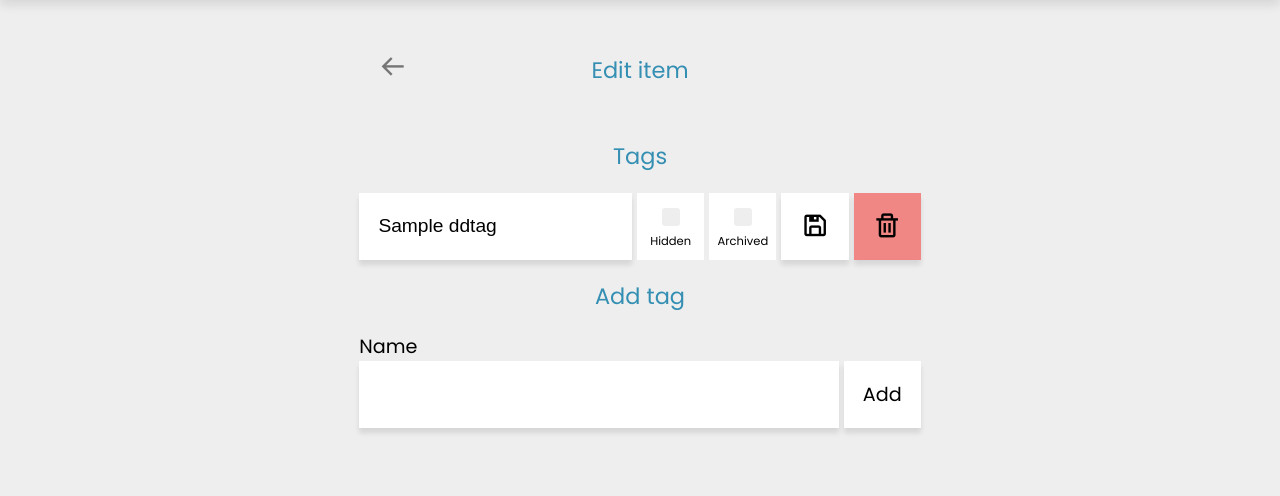
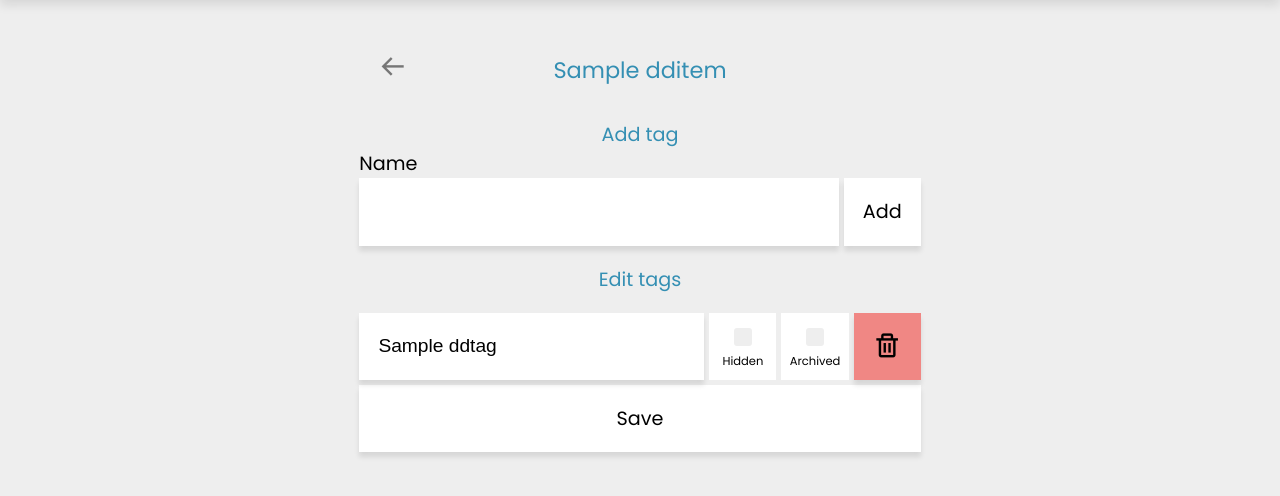
Before and after one commit to SamuelRosander/datadrone, a Flask app: page /items/1/tags in a window 1280 px wide. Shown: the part 69-565 px from the top of the page. Run offline with Flask 3, Linux system fonts and the light colour scheme; a user stored in the database is signed in; tables that the repository leaves empty hold one stand-in row (values such as "Sample post").

Commit message:
Update tag model (#20)
* Update tag model

* Update tag page to single form

```diff
--- a/datadrone/forms.py
+++ b/datadrone/forms.py
@@ -1,7 +1,8 @@
 from flask_wtf import FlaskForm
 from flask_login import current_user
 from wtforms import StringField, PasswordField, SubmitField, BooleanField, \
-    HiddenField, FloatField, RadioField, DateField, TimeField
+    HiddenField, FloatField, RadioField, DateField, TimeField, FieldList, \
+    FormField
 from wtforms.validators import Length, Email, EqualTo, ValidationError, \
     Optional, DataRequired
 from .extensions import bcrypt
@@ -106,7 +107,12 @@ class EditTagForm(FlaskForm):
                           Length(min=1, max=32), DataRequired()])
     hidden = BooleanField("Hidden")
     archived = BooleanField("Archived")
-    submit = SubmitField("Update")
+    tag_id = HiddenField("id")
+
+
+class EditTagsForm(FlaskForm):
+    tags = FieldList(FormField(EditTagForm))
+    submit = SubmitField("Save")
 
 
 class AddLocationForm(FlaskForm):
--- a/datadrone/models.py
+++ b/datadrone/models.py
@@ -1,14 +1,11 @@
 from flask import current_app
+from sqlalchemy.ext.hybrid import hybrid_property
+from sqlalchemy.orm import aliased
 from .extensions import db, login_manager
 from flask_login import UserMixin
 from itsdangerous import URLSafeTimedSerializer as Serializer
 from itsdangerous import SignatureExpired
 from datetime import datetime
-
-
-@login_manager.user_loader
-def load_user(user_id):
-    return User.query.get(int(user_id))
 
 
 class User(db.Model, UserMixin):
@@ -19,8 +16,10 @@ class User(db.Model, UserMixin):
     email = db.Column(db.String(128), unique=True, nullable=False)
     register_date = db.Column(
         db.DateTime, nullable=False, default=datetime.utcnow())
-    items = db.relationship("Item", backref="owner", lazy=True)
-    locations = db.relationship("Location", backref="owner", lazy=True)
+    items = db.relationship("Item", backref="owner", lazy=True,
+                            order_by="Item.item_id")
+    locations = db.relationship("Location", backref="owner", lazy=True,
+                                order_by="Location.location_id")
 
     def get_reset_token(self):
         s = Serializer(current_app.config["SECRET_KEY"])
@@ -50,11 +49,29 @@ class Item(db.Model):
     itemname = db.Column(db.String(64), nullable=False)
     geo_default = db.Column(db.Boolean, default=False)
     deleted = db.Column(db.Boolean, default=False)
-    entries = db.relationship("Entry", backref="item", lazy=True)
-    tags = db.relationship("Tag", backref="item", lazy=True)
+    entries = db.relationship("Entry", backref="item", lazy=True,
+                              order_by="Entry.entry_id")
+    tags = db.relationship("Tag", backref="item", lazy=True,
+                           order_by="Tag.tag_id")
 
     def __repr__(self):
         return f"Item('{self.item_id}', '{self.user_id}', '{self.itemname}')"
+
+    @hybrid_property
+    def active_tags(self):
+        return [tag for tag in self.tags
+                if not tag.deleted and not tag.archived and not tag.hidden]
+
+    @active_tags.expression
+    def active_tags(cls):
+        TagAlias = aliased(Tag)
+        return (
+            db.session.query(TagAlias)
+            .filter(TagAlias.item_id == cls.item_id)
+            .filter(TagAlias.deleted.is_(False))
+            .filter(TagAlias.archived.is_(False))
+            .filter(TagAlias.hidden.is_(False))
+        )
 
 
 class Entry(db.Model):
@@ -67,7 +84,9 @@ class Entry(db.Model):
     comment = db.Column(db.String(256))
     latitude = db.Column(db.Float)
     longitude = db.Column(db.Float)
-    entrytags = db.relationship("EntryTag", backref="entry", lazy=True)
+    entrytags = db.relationship(
+        "EntryTag", backref="entry", lazy=True,
+        order_by="EntryTag.entrytag_id")
     deleted = db.Column(db.Boolean, default=False)
 
     def __repr__(self):
@@ -85,7 +104,8 @@ class Tag(db.Model):
     hidden = db.Column(db.Boolean, default=False)
     archived = db.Column(db.Boolean, default=False)
     deleted = db.Column(db.Boolean, default=False)
-    tagentries = db.relationship("EntryTag", backref="tag", lazy=True)
+    tagentries = db.relationship("EntryTag", backref="tag", lazy=True,
+                                 order_by="EntryTag.entrytag_id")
 
     def __repr__(self):
         return f"Tag('{self.tag_id}', '{self.name}')"
@@ -117,3 +137,8 @@ class Location(db.Model):
     def __repr__(self):
         return f"Location('{self.location_id}', '{self.name}', " \
             f"'{self.latitude}', '{self.longitude}')"
+
+
+@login_manager.user_loader
+def load_user(user_id):
+    return User.query.get(int(user_id))
--- a/datadrone/routes/items.py
+++ b/datadrone/routes/items.py
@@ -2,7 +2,7 @@ from flask import Blueprint, render_template, url_for, flash, redirect, \
     request, abort
 from datadrone.extensions import db, cache
 from datadrone.forms import AddItemForm, DetailsSearchScopeForm, \
-    EditItemForm, AddTagForm, EditTagForm
+    EditItemForm, AddTagForm, EditTagsForm
 from datadrone.models import Item, Entry, Tag, EntryTag
 import datadrone.stats as stats
 from flask_login import current_user, login_required
@@ -117,21 +117,39 @@ def tags(item_id):
     if item.owner != current_user:
         abort(403)
 
-    form = EditItemForm()
     add_tag_form = AddTagForm()
-    edit_tag_form = EditTagForm()
+    edit_tags_form = EditTagsForm()
 
-    if form.validate_on_submit():
-        item.itemname = form.itemname.data
+    if edit_tags_form.validate_on_submit():
+        for form_tag in edit_tags_form.tags:
+            tag = Tag.query.get_or_404(form_tag.tag_id.data)
+
+            if tag.item.owner != current_user:
+                abort(403)
+
+            tag.name = form_tag.tagname.data
+            tag.hidden = form_tag.hidden.data
+            tag.archived = form_tag.archived.data
+
         db.session.commit()
-        flash("Item has been updated!", "success")
-        return redirect(url_for("items.details", item_id=item.item_id))
+        flash("Tags has been updated.", "success")
+
     elif request.method == "GET":
-        form.itemname.data = item.itemname
+        active_tags = [tag for tag in item.tags if not tag.deleted]
+        for _ in range(len(active_tags)):
+            edit_tags_form.tags.append_entry()
+
+            for tag, form_tag in zip(active_tags, edit_tags_form.tags):
+                form_tag["tagname"].data = tag.name
+                form_tag["hidden"].data = tag.hidden
+                form_tag["archived"].data = tag.archived
+                form_tag["tag_id"].data = tag.tag_id
+    else:
+        flash(edit_tags_form.errors, "error")
 
     return render_template(
-        "item_edit.html", item=item, form=form, add_tag_form=add_tag_form,
-        edit_tag_form=edit_tag_form)
+        "item_edit.html", item=item, add_tag_form=add_tag_form,
+        edit_tags_form=edit_tags_form)
 
 
 @bp.route("/<int:item_id>/download")
--- a/datadrone/static/js/list.js
+++ b/datadrone/static/js/list.js
@@ -20,12 +20,12 @@ $(document).ready(function(){
         $(".modal-item-tags-container").hide();
     });
 
-    $(".tag-box-checkbox").change(function() {
+    $(".tag-checkbox").change(function() {
         var all_checkboxes = $("input:checkbox");
         var target = $(this).attr("target")
         for (var i = all_checkboxes.length-1; i >= 0; i--) {
             if (all_checkboxes[i].getAttribute("target") != target ||
-                    all_checkboxes[i].className != "tag-box-checkbox") {
+                    all_checkboxes[i].className != "tag-checkbox") {
                 all_checkboxes.splice(i, 1)
             }
         }
--- a/datadrone/static/style.css
+++ b/datadrone/static/style.css
@@ -841,7 +841,8 @@ input[type="checkbox"]:checked + .login-checkbox-label::after {
     width: 3.5rem;
     display: flex;
     flex-direction: column;
-    justify-content: center;
+    justify-content: end;
+    padding-bottom: 0.5rem;
     align-items: center;
     font-size: 0.6rem;
     user-select: none;
@@ -881,11 +882,6 @@ input[type="checkbox"]:checked + .edit_item-checkbox-container::after {
     -webkit-transform: rotate(45deg);
     -ms-transform: rotate(45deg);
     transform: rotate(45deg);
-}
-
-.edit_item-checkbox-container div {
-    position: absolute;
-    bottom: 0.5rem;
 }
 
 /* modals */
--- a/datadrone/templates/details.html
+++ b/datadrone/templates/details.html
@@ -3,6 +3,10 @@
 {% block body %}
 
 <div class="heading-grid">
+    <a href="{{ url_for('main.index') }}" class="heading-icon">
+        <i class='bx bx-arrow-back'></i>
+    </a>
+
     <h3>{{ item.itemname }}</h3>
 
     <button id="heading-menu-btn" class="btn-invis heading-icon"
--- a/datadrone/templates/item_edit.html
+++ b/datadrone/templates/item_edit.html
@@ -2,48 +2,18 @@
 
 {% block body %}
 
-<div class="heading-grid">
+<div class="heading-grid mb-1">
     <a href="{{ url_for('items.details', item_id=item.item_id) }}"
             class="heading-icon">
         <i class='bx bx-arrow-back'></i>
     </a>
-    <h3>Edit item</h3>
+    <h3>{{ item.itemname }}</h3>
 </div>
 
-{% if item.tags %}
-<h3>Tags</h3>
-{% for tag in item.tags if not tag.deleted %}
-<form method="POST" class="flex"
-        action="{{ url_for('tags.edit', tag_id=tag.tag_id) }}">
-    {{ edit_tag_form.hidden_tag() }}
-    {{ edit_tag_form.tagname(value=tag.name, class="form") }}
-    {{ edit_tag_form.hidden(checked=tag.hidden, title="hidden",
-        id="hidden-" ~ tag.tag_id) }}
-    <label for="hidden-{{ tag.tag_id }}"
-            class="edit_item-checkbox-container">
-        <div>Hidden</div>
-    </label>
-    {{ edit_tag_form.archived(checked=tag.archived, title="archived",
-        id="archived-" ~ tag.tag_id) }}
-    <label for="archived-{{ tag.tag_id }}"
-            class="edit_item-checkbox-container">
-        <div>Archived</div>
-    </label>
-    <button type="submit" class="btn mb-0">
-            <i class='bx bx-save'></i>
-    </button>
-    <a onClick="return confirm('Are you sure you want to delete this tag?')"
-            href="{{ url_for('tags.delete', tag_id=tag.tag_id) }}"
-            class="btn delete">
-        <i class='bx bx-trash'></i>
-    </a>
-</form>
-{% endfor %}
-{% endif %}
 
-<h3 class="mt-1">Add tag</h3>
+<h4 class="mb-0">Add tag</h4>
 {{ add_tag_form.tagname.label }}
-<form method="POST" class="flex"
+<form method="POST" class="flex mb-1"
         action="{{ url_for('tags.add', item_id=item.item_id) }}">
     {{ add_tag_form.hidden_tag() }}
     {{ add_tag_form.tagname(class="form") }}
@@ -55,4 +25,38 @@
     {% endfor %}
 {% endif %}
 
+
+{% if edit_tags_form.tags %}
+<h4>Edit tags</h4>
+<form method="POST" action="">
+    {{ edit_tags_form.hidden_tag() }}
+
+    {% for form_tag in edit_tags_form.tags %}
+    <div class="flex">
+        {{ form_tag.hidden_tag() }}
+        {{ form_tag.tag_id() }}
+
+        {{ form_tag.tagname(class="form", autocomplete="off") }}
+
+        {{ form_tag.hidden(title="hidden") }}
+        {{ form_tag.hidden.label(class="edit_item-checkbox-container") }}
+
+        {{ form_tag.archived(title="archived") }}
+        {{ form_tag.archived.label(class="edit_item-checkbox-container") }}
+
+
+        <a onClick="return confirm('Are you sure you want to delete this tag?')"
+                href="{{ url_for('tags.delete', tag_id=form_tag.tag_id.data) }}"
+                class="btn delete">
+            <i class='bx bx-trash'></i>
+        </a>
+    </div>
+    {% endfor %}
+
+    {{ edit_tags_form.submit(class="btn") }}
+
+</form>
+
+{% endif %}
+
 {% endblock %}
```
Also changed, not shown: datadrone/routes/tags.py (+1 -20 lines), datadrone/templates/list.html (+6 -6 lines).
